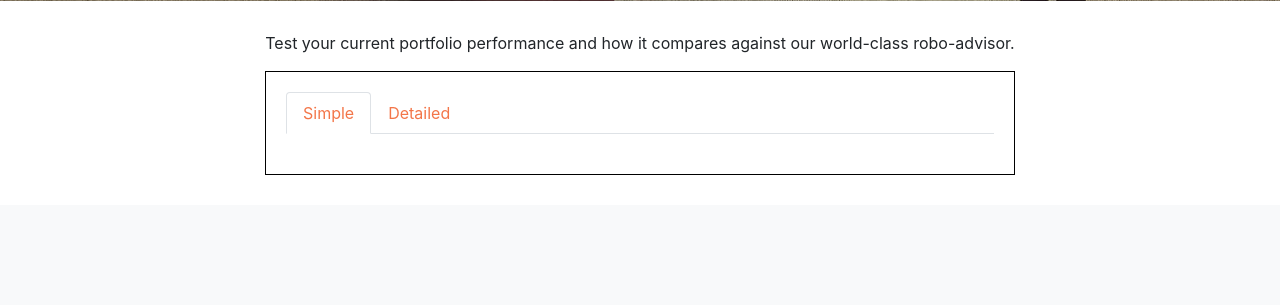
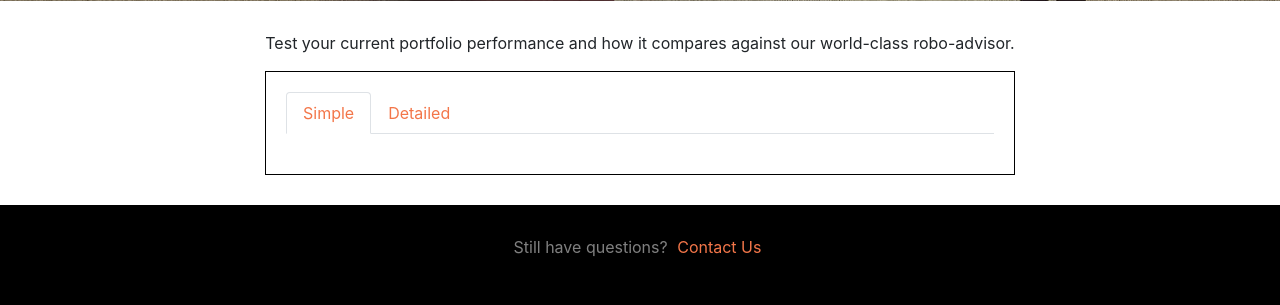
Before and after one commit to AmrMahmoud96/Project-Green, a Flask app: page / in a window 1280 px wide. Shown: the part 1556-1861 px from the top of the page. Before the commit the page ends 1731 px from the top, so only its background shows below. Run offline with Flask 2, Linux system fonts and the light colour scheme; some libraries are stand-ins or nearby versions.

Commit message:
footer + init chart with form

```diff
--- a/initial project/templates/about.html
+++ b/initial project/templates/about.html
@@ -102,27 +102,19 @@ text-align: justify;
 .right{
     width:50%;
 }
-.className{
-animation:turn 1s linear;
+.footer{
+    background: black;
+    color: grey;
+    height: 100%;
+    min-height: 100px;
+    padding:30px;
+    text-align: center;
 }
-
-@keyframes turn{
-100%{transform:rotate(360deg)}
+.joinlink:hover{
+    color:#F37649;
 }
 
 </style>
-<script>
-    $(document).ready(function(){
-    $("#frontpagelogo").hide(0).fadeIn(2000)
-});
-</script>
-<!--
-<div id="frontpagelogo">
-<div class="center">
-    <img class="logoA turn" src="./static/images/logo"/>
-    <img class="logoB" src="./static/images/text.png"/>
-</div>
-</div>-->
 <div>
     <div class="bg2">
         <div class="about-content-container justify">
@@ -157,7 +149,7 @@ animation:turn 1s linear;
             {% block content %}
             {% if success %}
             <div id="methodResults">
-                 {% include 'chart.html' %}
+                    {% include 'chart.html'%}
             </div>
         {% else %}
         <p class="center">Test your current portfolio performance and how it compares against our world-class robo-advisor.</p>
@@ -189,4 +181,11 @@ animation:turn 1s linear;
             <p> Content goes here</p>
          </div>
     {% endif %}
+    <div class="footer">
+        <p>Still have questions? <a class='joinlink basecolortext' href={{url_for('contactus')}}>Contact Us</a> </p>
+        <!--
+        <p>Product of MIE 479 Capstone Project</p>
+        <p>Stefan Momic, Amr Mahmoud, Ameer Shaikh, Daniel Kecman</p>
+        -->
+    </div>
 {% endblock %}
--- a/initial project/test.py
+++ b/initial project/test.py
@@ -97,6 +97,18 @@ def detailedAbout():
         else:
             return render_template('about.html', form=form,detailedForm=detailedForm)
     return render_template("about.html",form=form,detailedForm=detailedForm)
+
+@app.route("/recalculateAbout", methods=['POST'])
+def recalculateAbout():
+    if request.method == 'POST':
+
+        labels = tableV['Date'].values.tolist()
+        a = tableS['Close'].values
+        b = tableV['Close'].values
+        ocolumn_divs = (a/a[0])*10000
+        tcolumn_divs = (b/b[0])*10000
+        return render_template('about.html', success = True, tvalues=tcolumn_divs.tolist(), ovalues=ocolumn_divs.tolist(), labels=labels)
+
 
 @app.route('/logout')
 def logout():
```
Also changed, not shown: initial project/templates/chart.html (+14 -1 lines).
